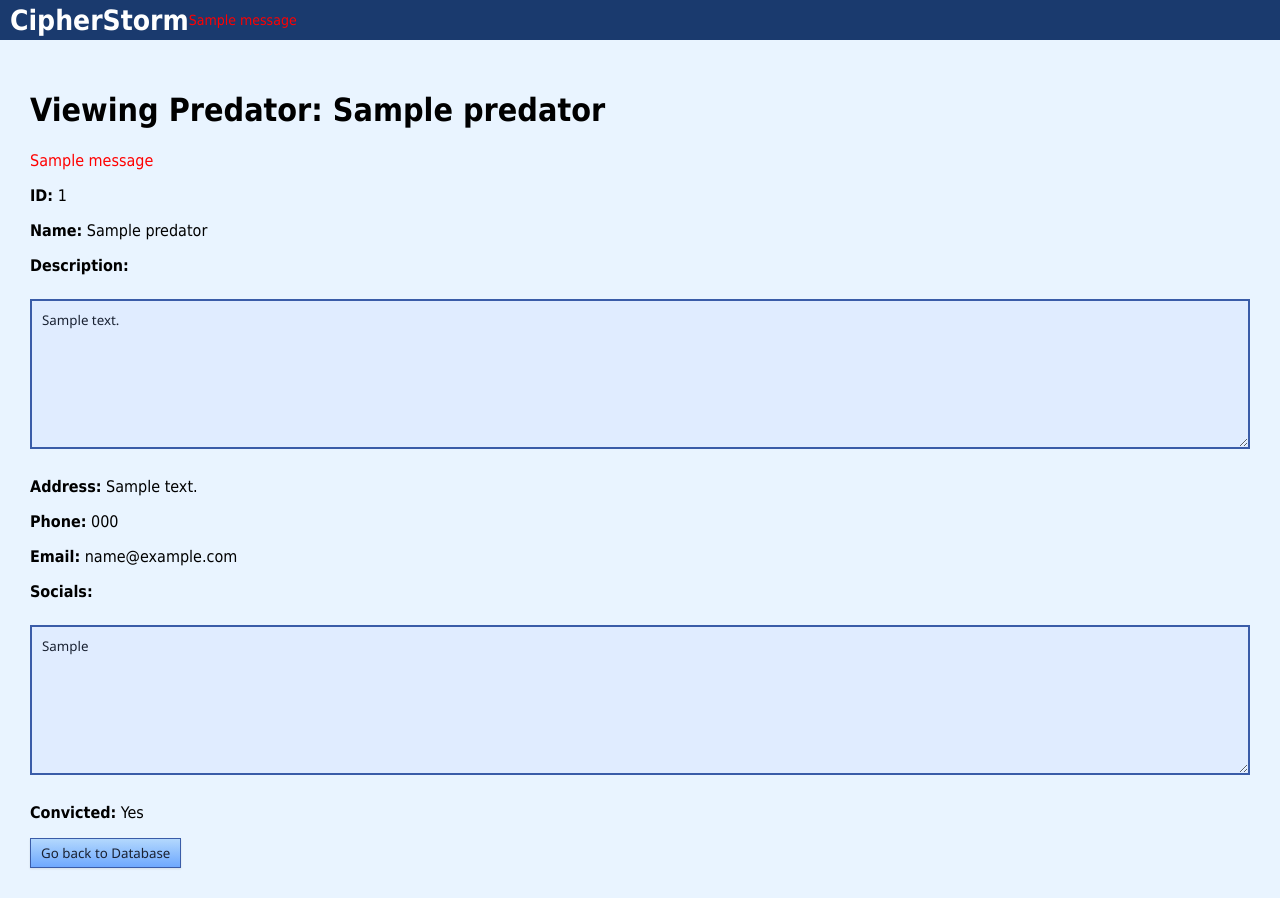
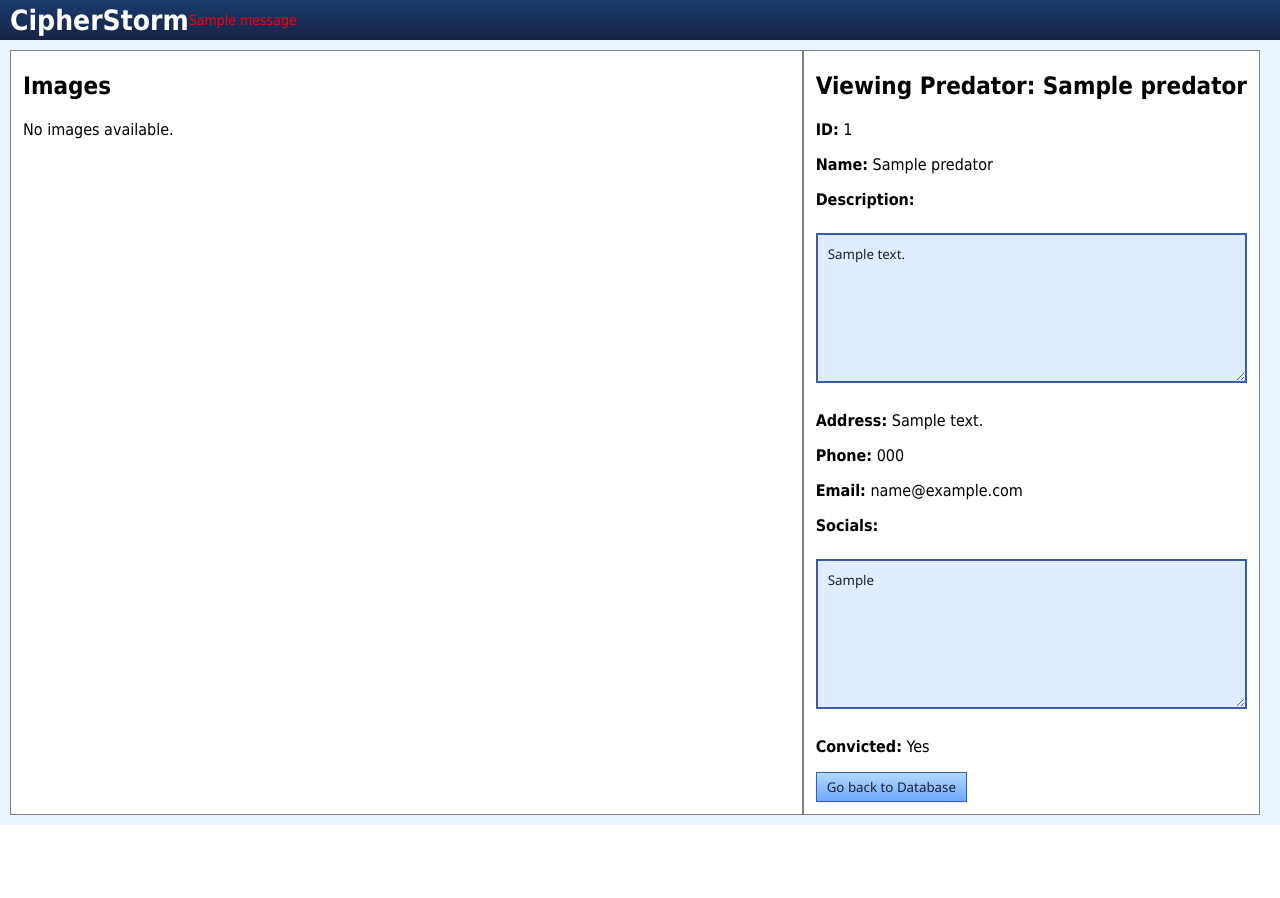
Before and after one commit to absolutegoaat/CipherStorm, a Flask app: page /predators/view/1 in a window 1280 px wide. After the commit the page ends 825 px from the top, so only its background shows below. Run offline with Flask 3, Linux system fonts and the light colour scheme; a user stored in the database is signed in; data comes from the database, SQL or seed files in the repository; tables that the repository leaves empty hold one stand-in row (values such as "Sample post"); one stand-in notice (Sample message) is shown.

Commit message:
Add image functionality, redesigned user interface (bugs ahead)

```diff
--- a/database.py
+++ b/database.py
@@ -67,6 +67,15 @@ class DatabaseManager:
                     description TEXT,
                     convicted BOOLEAN DEFAULT FALSE,
                     socials TEXT
+                )
+            ''')
+            # Predator images table
+            cursor.execute('''
+                CREATE TABLE IF NOT EXISTS predator_images (
+                    id INT AUTO_INCREMENT PRIMARY KEY,
+                    predator_id INT NOT NULL,
+                    image_path VARCHAR(255) NOT NULL,
+                    FOREIGN KEY (predator_id) REFERENCES predators(id) ON DELETE CASCADE
                 )
             ''')
 
@@ -227,14 +236,27 @@ class DatabaseManager:
     # -----------------------------
     # Predator methods
     # -----------------------------
-    def add_predator(self, name, description, address=None, phone=None, email=None, convicted=False, socials=None):
+
+    def add_predator(self, name, description, address=None, phone=None, email=None, convicted=False, socials=None, image_paths=None):
         try:
             conn = self.get_connection()
             cursor = conn.cursor()
+
+            # Insert predator
             cursor.execute('''
                 INSERT INTO predators (name, description, address, phone, email, convicted, socials)
                 VALUES (%s, %s, %s, %s, %s, %s, %s)
             ''', (name, description, address, phone, email, int(convicted), socials))
+            predator_id = cursor.lastrowid  # get the new predator's ID
+
+            # Insert images if provided
+            if image_paths:
+                for path in image_paths:
+                    cursor.execute('''
+                        INSERT INTO predator_images (predator_id, image_path)
+                        VALUES (%s, %s)
+                    ''', (predator_id, path))
+
             conn.commit()
             conn.close()
             return True
@@ -266,6 +288,39 @@ class DatabaseManager:
             print(f"{Fore.RED}[-] Error getting all predators: {e}{Style.RESET_ALL}")
             return []
 
+    def get_predator(self, predator_id):
+        try:
+            conn = self.get_connection()
+            cursor = conn.cursor()
+
+            # Get predator info
+            cursor.execute('SELECT * FROM predators WHERE id=%s', (predator_id,))
+            row = cursor.fetchone()
+            if not row:
+                return None
+
+            predator = {
+                'id': row[0],
+                'name': row[1],
+                'address': row[2],
+                'phone': row[3],
+                'email': row[4],
+                'description': row[5],
+                'convicted': bool(row[6]),
+                'socials': row[7]
+            }
+
+            # Get images
+            cursor.execute('SELECT image_path FROM predator_images WHERE predator_id=%s', (predator_id,))
+            images = [r[0] for r in cursor.fetchall()]
+            predator['images'] = images
+
+            conn.close()
+            return predator
+        except Error as e:
+            print(f"{Fore.RED}[-] Error fetching predator: {e}{Style.RESET_ALL}")
+            return None
+
     def update_predator(self, predator_id, name, description, address=None, phone=None, email=None, convicted=False, socials=None):
         try:
             conn = self.get_connection()
@@ -282,7 +337,30 @@ class DatabaseManager:
             print(f"{Fore.RED}[-] Error updating predator: {e}{Style.RESET_ALL}")
             return False
 
+    def update_predator_images(self, predator_id, new_image_paths):
+        try:
+            conn = self.get_connection()
+            cursor = conn.cursor()
+
+            # Delete old images
+            cursor.execute('DELETE FROM predator_images WHERE predator_id=%s', (predator_id,))
+
+            # Insert new images
+            for path in new_image_paths:
+                cursor.execute('INSERT INTO predator_images (predator_id, image_path) VALUES (%s, %s)',
+                               (predator_id, path))
+
+            conn.commit()
+            conn.close()
+            return True
+        except Error as e:
+            print(f"{Fore.RED}[-] Error updating predator images: {e}{Style.RESET_ALL}")
+            return False
+
     def delete_predator(self, predator_id):
+        """
+        Delete a predator. Images are deleted automatically in the DB due to ON DELETE CASCADE.
+        """
         try:
             conn = self.get_connection()
             cursor = conn.cursor()
--- a/index.py
+++ b/index.py
@@ -4,6 +4,8 @@ from database import DatabaseManager
 from flask import request, redirect, url_for, flash
 from colorama import Fore, Style
 from colorama import init
+from werkzeug.utils import secure_filename
+import os
 
 app = flask.Flask(__name__)
 
@@ -14,6 +16,14 @@ login_manager.init_app(app)
 login_manager.login_view = 'index'
 
 db = DatabaseManager()
+
+ALLOWED_EXTENSIONS = {'png', 'jpg', 'jpeg', 'gif'}
+app.config['UPLOAD_FOLDER'] = 'static/images'
+UPLOAD_FOLDER = app.config['UPLOAD_FOLDER']
+
+def allowed_file(filename):
+    return "." in filename and filename.rsplit(".", 1)[1].lower() in ALLOWED_EXTENSIONS
+
 
 class User(UserMixin):
     def __init__(self, user_data):
@@ -178,7 +188,42 @@ def add_predator():
         socials = request.form.get('socials', '').strip()
         convicted = request.form.get('convicted', 'off') == 'on'
 
+        # -----------------------
+        # Handle uploaded images
+        # -----------------------
+        images = request.files.getlist('images')
+        saved_filenames = []
+
+        # Save images temporarily
+        for file in images:
+            if file and allowed_file(file.filename):
+                filename = secure_filename(file.filename)
+                temp_path = os.path.join(app.config['UPLOAD_FOLDER'], filename)
+                file.save(temp_path)
+                saved_filenames.append(filename)  # we'll move them after DB insert
+
+        # -----------------------
+        # Add predator to DB
+        # -----------------------
         if db.add_predator(name, description, address, phone, email, convicted, socials):
+            # Get the last added predator to retrieve its ID
+            predator = db.get_all_predators()[-1]
+            predator_id = predator['id']
+
+            # Create folder for this predator
+            predator_folder = os.path.join(app.config['UPLOAD_FOLDER'], f'predator_{predator_id}')
+            os.makedirs(predator_folder, exist_ok=True)
+
+            final_paths = []
+            for filename in saved_filenames:
+                src = os.path.join(app.config['UPLOAD_FOLDER'], filename)
+                dst = os.path.join(predator_folder, filename)
+                os.rename(src, dst)
+                final_paths.append(f'images/predator_{predator_id}/{filename}')
+
+            # Update images in DB
+            db.update_predator_images(predator_id, final_paths)
+
             flash(f'{name} added successfully')
             return redirect(url_for('predators'))
         else:
@@ -186,6 +231,7 @@ def add_predator():
             return redirect(url_for('add_predator'))
 
     return flask.render_template('database/add_db.html')
+
 
 @app.route('/predators/delete/<int:predator_id>', methods=['POST'])
 @login_required
--- a/static/style.css
+++ b/static/style.css
@@ -6,7 +6,7 @@ body {
 }
 
 .header {
-    background-color: #1a3a6e;
+    background: linear-gradient(to top, #162447 0%, #1a3a6e 100%);
     color: white;
     display: flex;
     align-items: center;
@@ -42,11 +42,29 @@ textarea:focus {
 
 
 .main-content {
-    padding: 10px;
+    flex: 0 auto;
+    overflow-y: auto;
+    border: 1px solid gray;
+    padding: 1px 12px 12px;
     font-size: 16px;
     color: #000000;
-    margin: 20px;
+    background: #ffffff;
+    margin-right: 10px;
     transition: all 0.3s ease-in-out;
+}
+.other-content {
+    background-color: white;
+    flex: 1;
+    padding: 1px 12px 12px;
+    color: #000;
+    border: 1px solid gray;
+}
+.container {
+    color: #000;
+    display: flex;
+    flex-direction: row;
+    padding: 10px;
+    box-sizing: border-box;
 }
 
 /* nav */
@@ -56,22 +74,22 @@ textarea:focus {
 }
 
 .navigation-tabs {
-    background: linear-gradient(to bottom, #b3d8fd 0%, #6ea8fe 100%);
+    background: #162447;
     font-family: 'Segoe UI', 'Tahoma', 'Geneva', Verdana, sans-serif;
-    border: 1px solid #3a5ca8;
+    border: 1px solid #1a3a6e;
     padding: 5px 18px;
     font-size: 15px;
-    color: #1a2233;
+    color: #e0ecff;
     box-shadow: 0 1px 2px rgba(0,0,0,0.18);
     cursor: pointer;
     transition: color 0.2s ease-in-out;
 }
 
 .navigation-tabs:hover {
-    color: #1a2233;
-    border: 1px solid #1a3a6e;
-    background: linear-gradient(to bottom, #6ea8fe 0%, #b3d8fd 100%);
-    transition: border 0.2s ease-in-out, color 0.2s ease-in-out, background 0.2s;
+    color: #e0ecff;
+    border: 1px solid #162447;
+    background: linear-gradient(to bottom, #162447 0%, #3a5ca8 100%);
+    transition: all 0.2s;
 }
 
 table {
@@ -105,7 +123,7 @@ th {
 }
 
 input {
-    width: 100%;
+    width: auto;
     padding: 10px;
     margin: 8px 0;
     box-sizing: border-box;
@@ -114,6 +132,9 @@ input {
     background-color: #e0ecff;
     color: #1a2233;
     transition: background 0.2s, color 0.2s, border 0.2s;
+}
+.file-input {
+    width: auto;
 }
 
 .checkbox {
--- a/templates/database/view_db.html
+++ b/templates/database/view_db.html
@@ -19,19 +19,22 @@
         {% endwith %}
     </div>
 
-    <div class="main-content">
-        <form action="/predators/view/{{ predator.id }}" method="get">
-            <h1>Viewing Predator: {{ predator.name }}</h1>
-            {% with messages = get_flashed_messages() %}
-                {% if messages %}
-                    {% for msg in messages %}
-                        <p style="color:red;">{{ msg }}</p>
-                    {% endfor %}
-                {% endif %}
-            {% endwith %}
+    <div class="container">
+        <div class="other-content">
+            <h2>Images</h2>
+            {% if predator.images %}
+                {% for img in predator.images %}
+                    <img src="{{ url_for('static', filename=img) }}" alt="Predator Image" style="max-width: 100%; height: auto; margin-bottom: 10px;" multiple>
+                {% endfor %}
+            {% else %}
+                <p>No images available.</p>
+            {% endif %}
+        </div>
+        <div class="main-content">
+            <h2>Viewing Predator: {{ predator.name }}</h2>
             <p><strong>ID:</strong> {{ predator.id }}</p>
             <p><strong>Name:</strong> {{ predator.name }}</p>
-            <p><Strong>Description:</Strong></p>
+            <p><strong>Description:</strong></p>
             <textarea readonly>{{ predator.description }}</textarea>
             <p><strong>Address:</strong> {{ predator.address }}</p>
             <p><strong>Phone:</strong> {{ predator.phone }}</p>
@@ -39,10 +42,10 @@
             <p><strong>Socials:</strong></p>
             <textarea readonly>{{ predator.socials }}</textarea>
             <p><strong>Convicted:</strong> {{ 'Yes' if predator.convicted else 'No' }}</p>
-        </form>
-        <form action="/predators" method="get">
-            <button type="submit">Go back to Database</button>
-        </form>
+            <form action="/predators" method="get">
+                <button type="submit">Go back to Database</button>
+            </form>
+        </div>
     </div>
 </body>
 </html>
```
Also changed, not shown: templates/admin/users.html (+10 -7 lines), templates/database/add_db.html (+15 -6 lines), templates/database/db.html (+10 -5 lines), templates/database/edit_db.html (+17 -5 lines), templates/home.html (+7 -2 lines), static/images/home.jpg (deleted), static/scripts/javascript/search.js (renamed from static/scripts/search.js), 1 other file.
